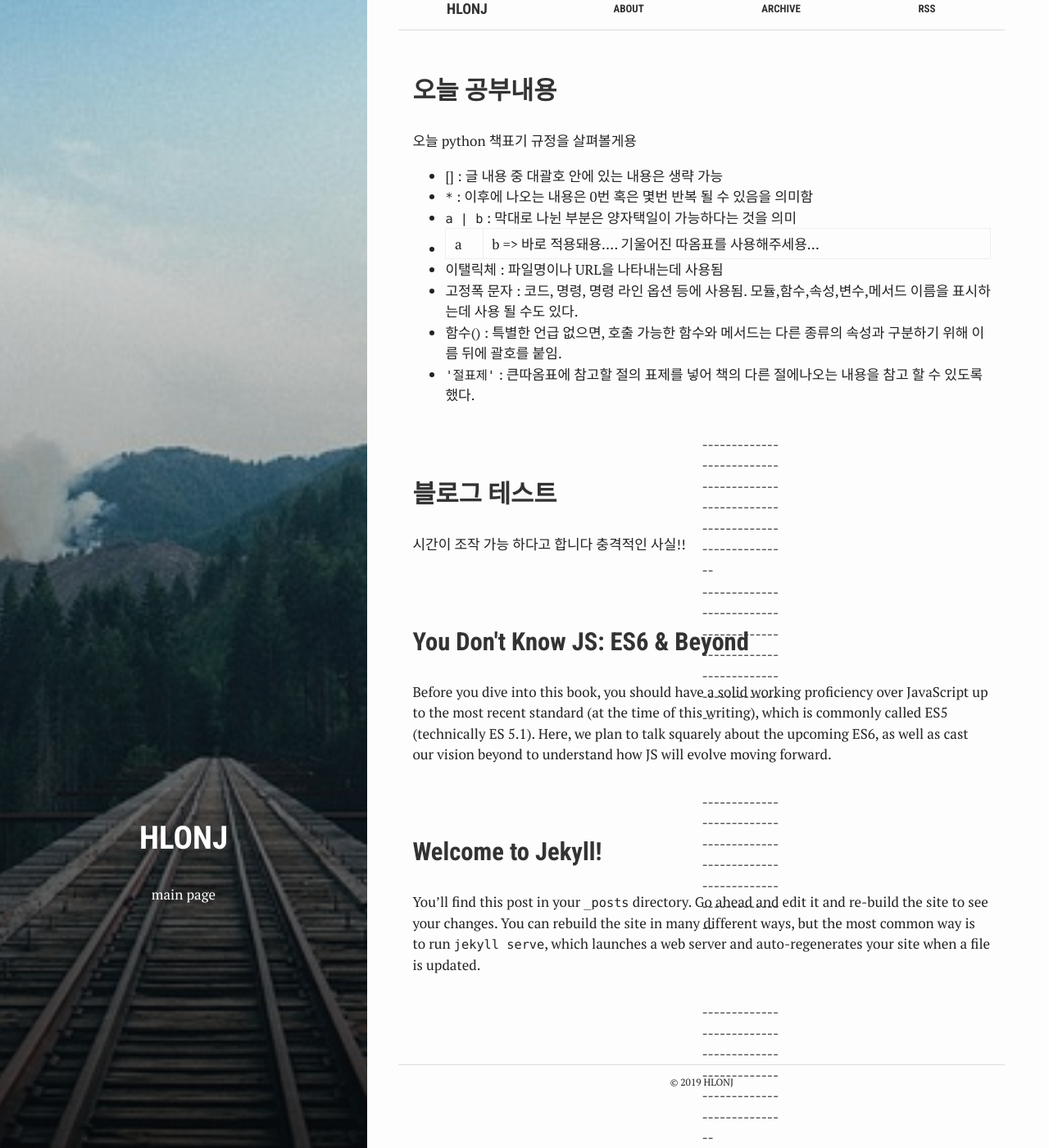
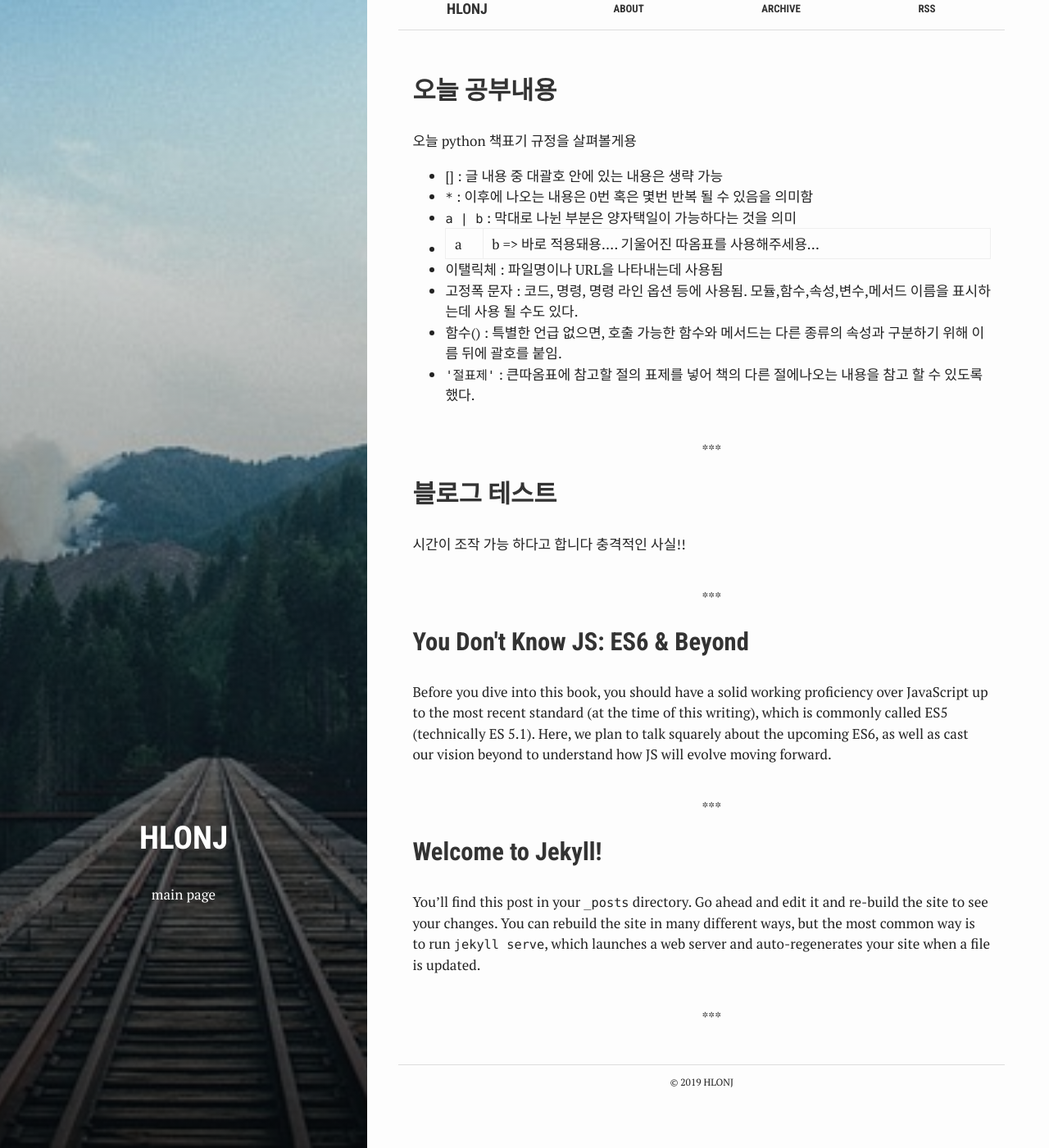
Before and after one commit to hlonj/github.io, a Jekyll site: the page built from index.html, in a window 1280 px wide and 1400 px high, scrolled down 14 px. Shown: the whole window at 82% size. Built offline with Jekyll 4.4.1, drawn with Linux system fonts in a browser that asks for light colours.

Commit message:
design alter

```diff
--- a/assets/_sass/_layout.scss
+++ b/assets/_sass/_layout.scss
@@ -197,7 +197,8 @@ main {
 .index-page {
   position: relative;
   &:after {
-    content: "--------------------------------------------------------------------------------";
+    content: "***";
+	line-height: 40px;
     position: absolute;
     margin-top: 1em;
     width: 100px;
```
